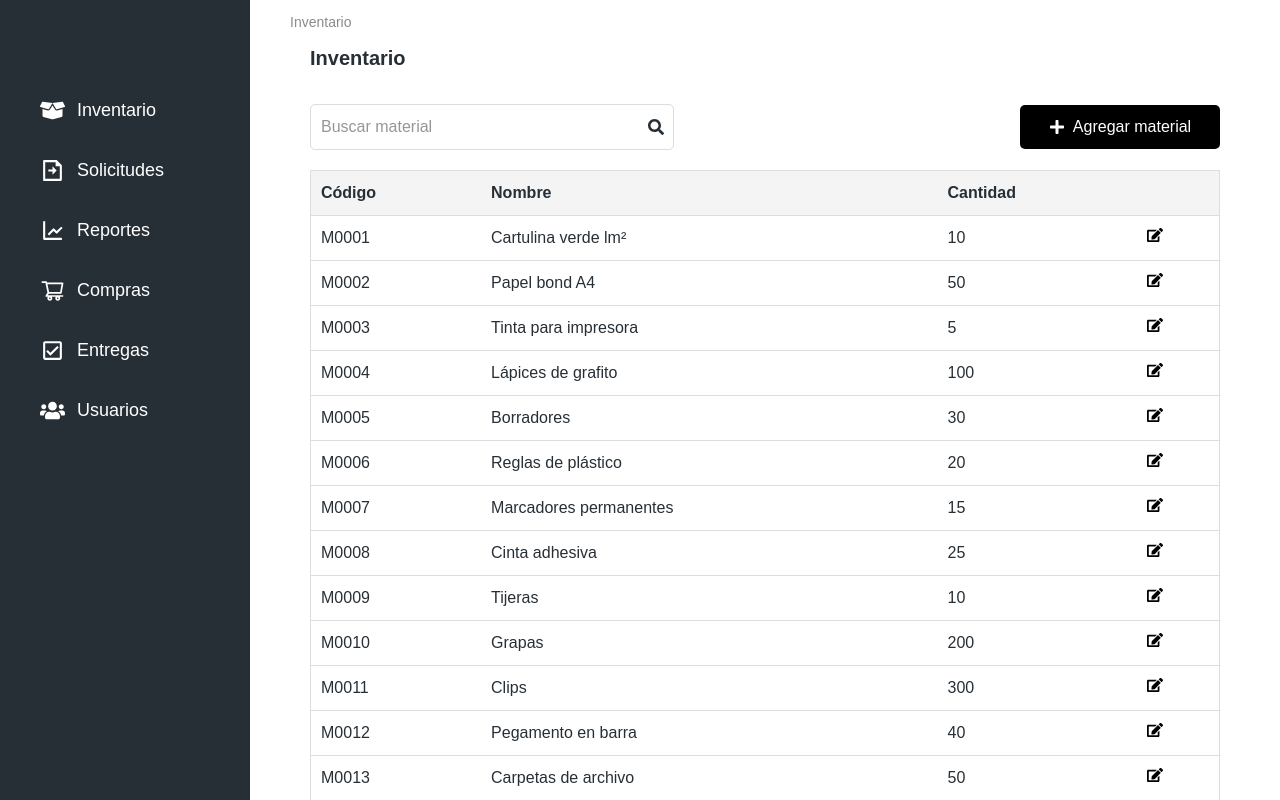
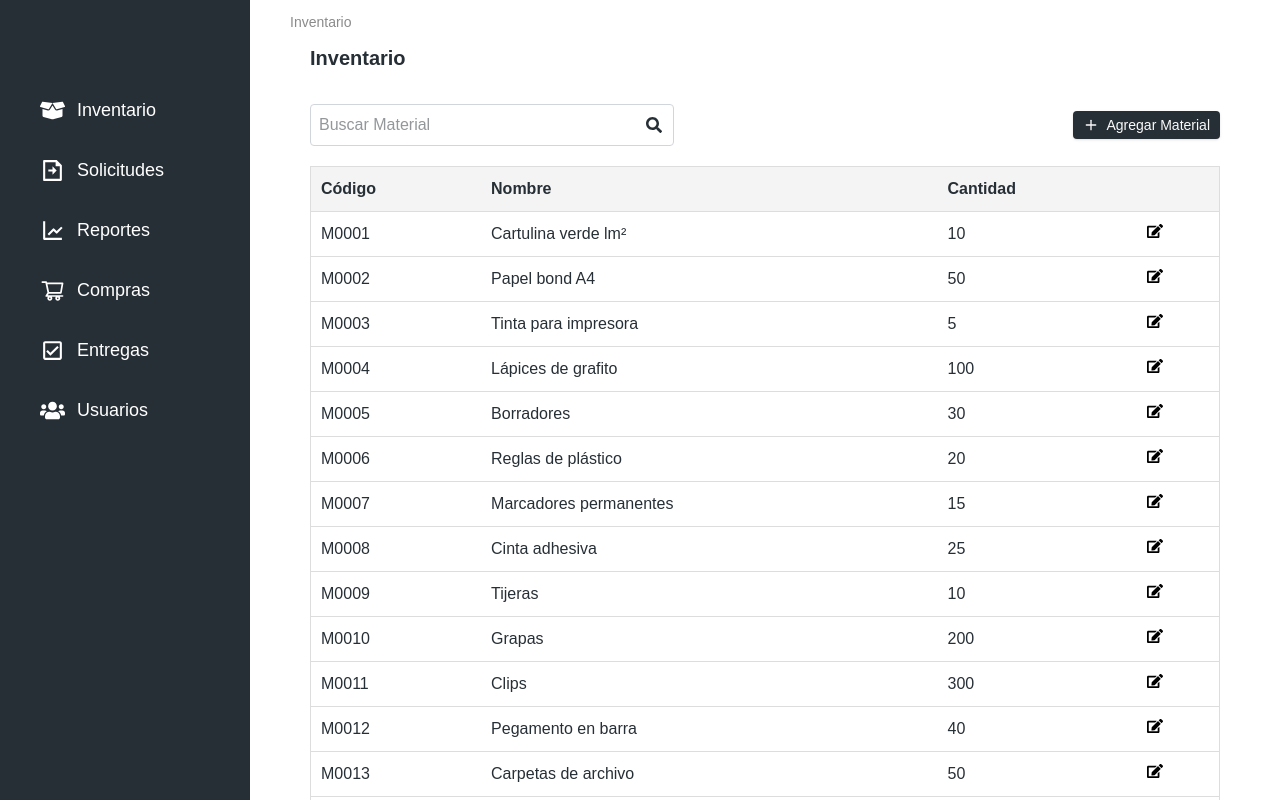
Before and after one commit to saaaan25/ingenius-inventory, a React (Vite) app: page /inventory in a window 1280 px wide. Shown: the top 800 px of the page. Built offline with nearby package versions, Linux system fonts and the light colour scheme.

Commit message:
Search component

```diff
--- a/src/components/InventoryTable.jsx
+++ b/src/components/InventoryTable.jsx
@@ -1,6 +1,8 @@
 import { useState } from 'react';
 import { FaSearch, FaPlus, FaEdit } from 'react-icons/fa';
 import supplies from '../data-test/supplies.js';
+import { AddButton } from './button/AddButton.jsx';
+import { SearchSupplies } from './ui/SearchSupplies.jsx';
 
 const InventoryTable = () => {
     const [searchTerm, setSearchTerm] = useState('');
@@ -12,39 +14,10 @@ const InventoryTable = () => {
     return (
         <div style={{ padding: '20px', width: '100%', overflowX: 'auto' }}>
             <div style={{ display: 'flex', justifyContent: 'space-between', marginBottom: '20px', alignItems: 'center', width: '100%' }}>
-                <div style={{ position: 'relative', width: '40%' }}>
-                    <input
-                        type="text"
-                        placeholder="Buscar material"
-                        value={searchTerm}
-                        onChange={(e) => setSearchTerm(e.target.value)}
-                        style={{
-                            padding: '10px 40px 10px 10px',
-                            borderRadius: '5px',
-                            border: '1px solid #ddd',
-                            width: '100%',
-                            boxSizing: 'border-box'
-                        }}
-                    />
-                    <span style={{ position: 'absolute', right: '10px', top: '50%', transform: 'translateY(-50%)', cursor: 'pointer' }}>
-                        <FaSearch color="#272F36" /> {/* Ícono de lupa */}
-                    </span>
-                </div>
-                <button style={{
-                    padding: '10px 20px',
-                    backgroundColor: '#000',
-                    color: 'white',
-                    border: 'none',
-                    borderRadius: '5px',
-                    cursor: 'pointer',
-                    width: '200px',
-                    display: 'flex',
-                    alignItems: 'center',
-                    justifyContent: 'center'
-                }}>
-                    <FaPlus color="white" style={{ marginRight: '8px' }} /> {/* Ícono de agregar */}
-                    Agregar material
-                </button>
+            <SearchSupplies searchTerm={searchTerm} setSearchTerm={setSearchTerm}>
+                Buscar Material
+            </SearchSupplies>
+                <AddButton>Agregar Material</AddButton>
             </div>
             <table style={{ width: '100%', borderCollapse: 'collapse', border: '1px solid #ddd' }}>
                 <thead>
--- /dev/null
+++ b/src/components/ui/SearchSupplies.jsx
@@ -0,0 +1,19 @@
+import React from "react";
+import { FaSearch } from "react-icons/fa";
+
+export const SearchSupplies = ({ children, searchTerm, setSearchTerm }) => {
+    return (
+        <div className="relative w-2/5">
+        <input
+            type="text"
+            placeholder={children}
+            value={searchTerm}
+            onChange={(e) => setSearchTerm(e.target.value)}
+            className="p-2 pr-10 rounded border border-gray-300 w-full box-border"
+        />
+        <span className="absolute right-3 top-1/2 transform -translate-y-1/2 cursor-pointer">
+            <FaSearch color="#272F36" />
+        </span>
+        </div>
+    );
+};
```
